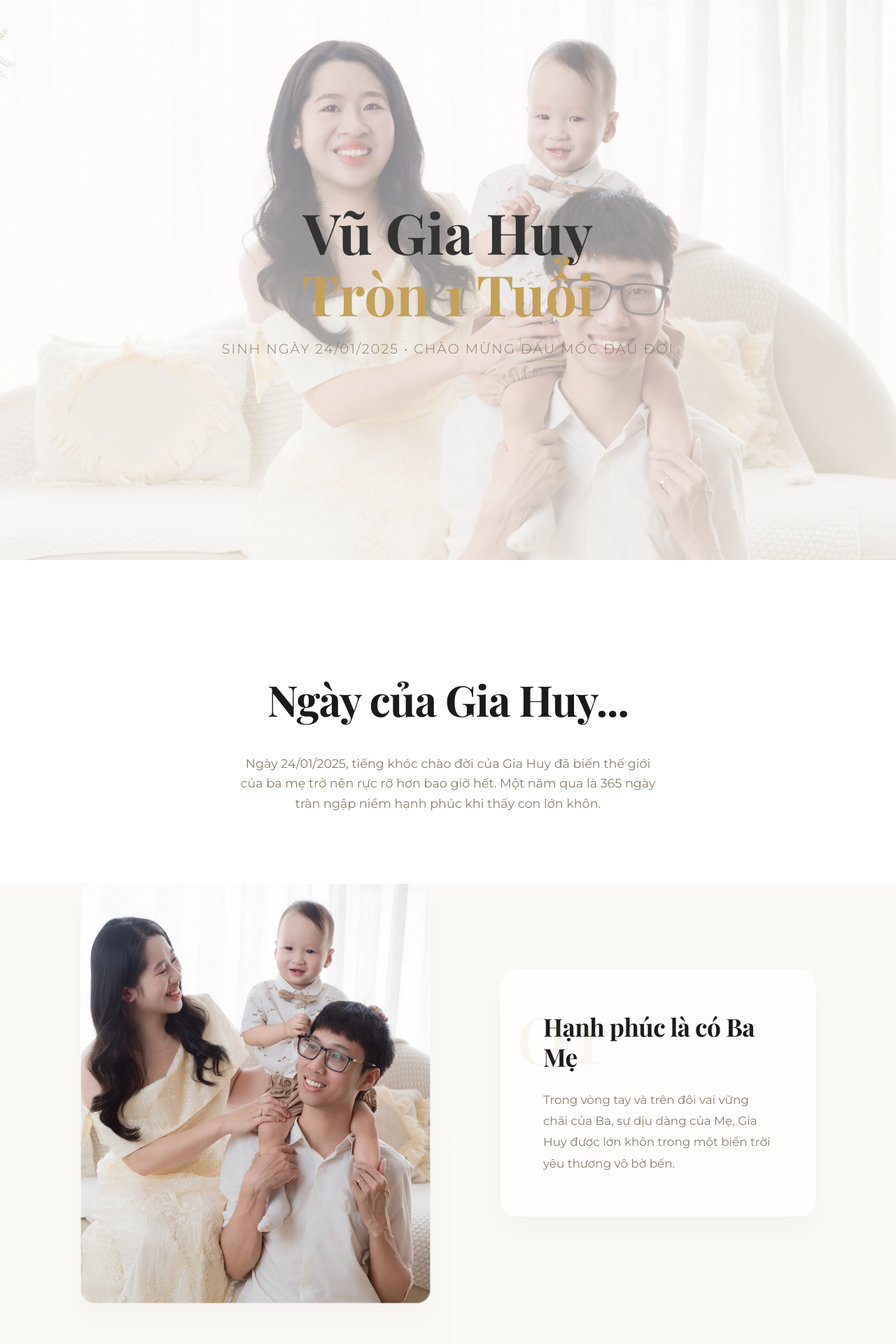
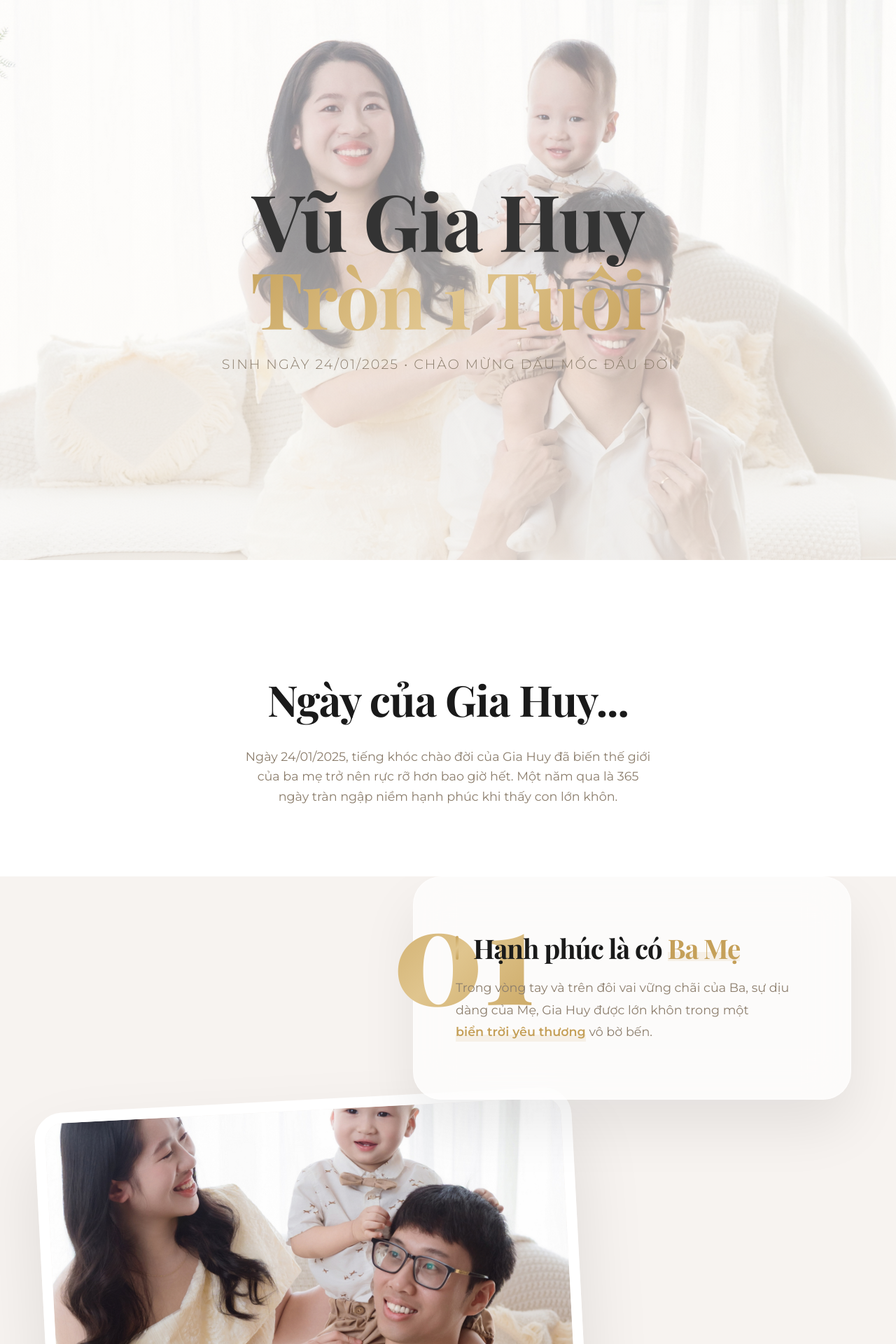
Before and after one commit to Manh-Hoang-07/nextjs, a Next.js app: page / in a window 1280 px wide. Shown: the top 1920 px of the page at 70% size. Built offline with nearby package versions, Linux system fonts and the light colour scheme.

Commit message:
sinh nhật 1 tuổi con - thay đổi bố cục

```diff
--- a/src/app/BirthdayContent.tsx
+++ b/src/app/BirthdayContent.tsx
@@ -60,7 +60,7 @@ export default function BirthdayContent() {
 
     useEffect(() => {
         const revealOnScroll = () => {
-            const reveals = document.querySelectorAll(".reveal");
+            const reveals = document.querySelectorAll(".reveal, .reveal-left, .reveal-right");
             const triggerBottom = window.innerHeight * 0.85;
 
             reveals.forEach((el) => {
@@ -181,6 +181,9 @@ export default function BirthdayContent() {
             )}
 
             <header className="hero">
+                <div className="blob" style={{ position: 'absolute', top: '10%', right: '10%', zIndex: 0 }}></div>
+                <div className="blob" style={{ position: 'absolute', bottom: '20%', left: '5%', width: '400px', height: '400px', zIndex: 0 }}></div>
+
                 <div className="hero-image-container" ref={heroRef}>
                     <Image
                         src="/images/baby_1.jpg"
@@ -220,54 +223,54 @@ export default function BirthdayContent() {
 
             <section className="journey">
                 <div className="timeline-line"></div>
-                <div className="milestone reveal">
+                <div className="milestone reveal-left">
                     <div className="milestone-image" onClick={() => openModal(1)} style={{ position: 'relative' }}>
                         <Image src="/images/baby_2.jpg" alt="Sleeping Baby" fill sizes="(max-width: 768px) 100vw, 50vw" style={{ objectFit: 'cover' }} />
                     </div>
                     <div className="milestone-content">
                         <span className="number">01</span>
-                        <h3>Hạnh phúc là có Ba Mẹ</h3>
-                        <p> Trong vòng tay và trên đôi vai vững chãi của Ba, sự dịu dàng của Mẹ, Gia Huy được lớn khôn trong một biển trời yêu thương vô bờ bến.</p>
+                        <h3>Hạnh phúc là có <span className="highlight">Ba Mẹ</span></h3>
+                        <p> Trong vòng tay và trên đôi vai vững chãi của Ba, sự dịu dàng của Mẹ, Gia Huy được lớn khôn trong một <span className="highlight">biển trời yêu thương</span> vô bờ bến.</p>
                     </div>
                 </div>
-                <div className="milestone reveal alt">
+                <div className="milestone reveal-right alt">
                     <div className="milestone-image" onClick={() => openModal(2)} style={{ position: 'relative' }}>
                         <Image src="/images/baby_3.jpg" alt="First Steps" fill sizes="(max-width: 768px) 100vw, 50vw" style={{ objectFit: 'cover' }} />
                     </div>
                     <div className="milestone-content">
                         <span className="number">02</span>
-                        <h3>Tổ ấm nhỏ của Gia Huy</h3>
-                        <p> Mỗi khoảnh khắc cả nhà mình bên nhau đều là những trang hồi ký đẹp nhất mà Ba Mẹ muốn lưu giữ mãi mãi trong trái tim dành cho con.</p>
+                        <h3>Tổ ấm nhỏ của <span className="highlight">Gia Huy</span></h3>
+                        <p> Mỗi khoảnh khắc cả nhà mình bên nhau đều là những <span className="highlight">trang hồi ký đẹp nhất</span> mà Ba Mẹ muốn lưu giữ mãi mãi trong trái tim dành cho con.</p>
                     </div>
                 </div>
-                <div className="milestone reveal">
+                <div className="milestone reveal-left">
                     <div className="milestone-image" onClick={() => openModal(3)} style={{ position: 'relative' }}>
                         <Image src="/images/baby_4.jpg" alt="Birthday Cake" fill sizes="(max-width: 768px) 100vw, 50vw" style={{ objectFit: 'cover' }} />
                     </div>
                     <div className="milestone-content">
                         <span className="number">03</span>
-                        <h3>Nụ cười tỏa nắng</h3>
-                        <p> Nụ cười của con chính là ánh nắng rực rỡ nhất, xua tan mọi mệt mỏi và sưởi ấm tâm hồn Ba Mẹ mỗi ngày trôi qua.</p>
+                        <h3>Nụ cười <span className="highlight">tỏa nắng</span></h3>
+                        <p> Nụ cười của con chính là <span className="highlight">ánh nắng rực rỡ nhất</span>, xua tan mọi mệt mỏi và sưởi ấm tâm hồn Ba Mẹ mỗi ngày trôi qua.</p>
                     </div>
                 </div>
-                <div className="milestone reveal alt">
+                <div className="milestone reveal-right alt">
                     <div className="milestone-image" onClick={() => openModal(4)} style={{ position: 'relative' }}>
                         <Image src="/images/baby_5.jpg" alt="Family Time" fill sizes="(max-width: 768px) 100vw, 50vw" style={{ objectFit: 'cover' }} />
                     </div>
                     <div className="milestone-content">
                         <span className="number">04</span>
-                        <h3>Gắn kết yêu thương</h3>
-                        <p> Hạnh phúc không ở đâu xa, nó nằm ngay trong những cái ôm, những ánh mắt trìu mến khi cả gia đình mình cùng đồng hành bên nhau.</p>
+                        <h3>Gắn kết <span className="highlight">yêu thương</span></h3>
+                        <p> Hạnh phúc không ở đâu xa, nó nằm ngay trong những <span className="highlight">cái ôm</span>, những ánh mắt trìu mến khi cả gia đình mình cùng đồng hành bên nhau.</p>
                     </div>
                 </div>
-                <div className="milestone reveal">
+                <div className="milestone reveal-left">
                     <div className="milestone-image" onClick={() => openModal(5)} style={{ position: 'relative' }}>
                         <Image src="/images/baby_6.jpg" alt="Birthday Celebration" fill sizes="(max-width: 768px) 100vw, 50vw" style={{ objectFit: 'cover' }} />
                     </div>
                     <div className="milestone-content">
                         <span className="number">05</span>
-                        <h3>Hành trình trải nghiệm</h3>
-                        <p> Một tuổi đầu đời với biết bao bỡ ngỡ, nhưng cũng đầy ắp tiếng cười. Chúc Gia Huy của Ba Mẹ luôn mạnh khỏe, thông minh và thật bình an.</p>
+                        <h3>Hành trình <span className="highlight">trải nghiệm</span></h3>
+                        <p> Một tuổi đầu đời với biết bao bỡ ngỡ, nhưng cũng <span className="highlight">đầy ắp tiếng cười</span>. Chúc Gia Huy của Ba Mẹ luôn mạnh khỏe, thông minh và thật bình an.</p>
                     </div>
                 </div>
             </section>
@@ -331,7 +334,8 @@ export default function BirthdayContent() {
                 </div>
             </section>
 
-            <section className="letter section-padding">
+            <section className="letter section-padding" style={{ position: 'relative', overflow: 'hidden' }}>
+                <div className="blob" style={{ position: 'absolute', bottom: '-20%', right: '5%', background: 'rgba(197, 160, 89, 0.15)', zIndex: 0 }}></div>
                 <div className="container">
                     <div className="letter-box reveal">
                         <div className="card-edge top"></div>
--- a/src/app/birthday.css
+++ b/src/app/birthday.css
@@ -1,12 +1,45 @@
 :root {
-    --bg-color: #faf9f6;
+    --bg-color: #f7f3f0;
     --primary-color: #8c7e6d;
     --accent-color: #c5a059;
-    --text-color: #2d2d2d;
+    --text-color: #3d3d3d;
     --white: #ffffff;
-    --soft-shadow: 0 20px 40px rgba(0, 0, 0, 0.03);
-    --glass-bg: rgba(255, 255, 255, 0.7);
-    --glass-border: rgba(255, 255, 255, 0.3);
+    --soft-shadow: 0 40px 80px rgba(140, 126, 109, 0.12);
+    --glass-bg: rgba(255, 255, 255, 0.65);
+    --glass-border: rgba(255, 255, 255, 0.5);
+    --gold-gradient: linear-gradient(135deg, #c5a059 0%, #e0c58e 50%, #c5a059 100%);
+}
+
+@keyframes float {
+    0% {
+        transform: translateY(0px) rotate(0deg);
+    }
+
+    50% {
+        transform: translateY(-20px) rotate(5deg);
+    }
+
+    100% {
+        transform: translateY(0px) rotate(0deg);
+    }
+}
+
+@keyframes float-slow {
+    0% {
+        transform: translate(0, 0);
+    }
+
+    33% {
+        transform: translate(30px, -50px);
+    }
+
+    66% {
+        transform: translate(-20px, 20px);
+    }
+
+    100% {
+        transform: translate(0, 0);
+    }
 }
 
 .birthday-page {
@@ -127,18 +160,24 @@
 }
 
 .birthday-page .hero h1 {
-    font-size: clamp(3rem, 10vw, 5rem);
+    font-size: clamp(3.5rem, 15vw, 7rem);
     color: #333;
-    line-height: 1.1;
-    margin-bottom: 20px;
+    line-height: 0.9;
+    margin-bottom: 30px;
+    letter-spacing: -2px;
 }
 
 .birthday-page .hero h1 span {
-    color: var(--accent-color);
+    background: var(--gold-gradient);
+    -webkit-background-clip: text;
+    background-clip: text;
+    -webkit-text-fill-color: transparent;
+    display: block;
+    margin-top: 10px;
 }
 
 .birthday-page .hero p {
-    font-size: 1.2rem;
+    font-size: clamp(0.9rem, 4vw, 1.2rem);
     color: var(--primary-color);
     letter-spacing: 2px;
     text-transform: uppercase;
@@ -199,17 +238,18 @@
 }
 
 .birthday-page .section-title {
-    font-size: clamp(2.5rem, 6vw, 3.8rem);
-    margin-bottom: 30px;
+    font-size: clamp(2rem, 8vw, 3.8rem);
+    margin-bottom: 20px;
     color: #1a1a1a;
     letter-spacing: -1px;
 }
 
 .birthday-page .section-desc {
-    font-size: 1.1rem;
+    font-size: clamp(0.95rem, 4vw, 1.1rem);
     max-width: 600px;
     margin: 0 auto;
     color: var(--primary-color);
+    padding: 0 10px;
 }
 
 /* Milestone Section Upgrade */
@@ -230,38 +270,43 @@
 }
 
 .birthday-page .milestone {
-    display: flex;
+    display: grid;
+    grid-template-columns: repeat(12, 1fr);
     align-items: center;
-    justify-content: center;
-    gap: 100px;
-    margin-bottom: 150px;
-    padding: 0 40px;
+    margin-bottom: 250px;
+    padding: 0 5%;
     position: relative;
     z-index: 1;
 }
 
 .birthday-page .milestone.alt {
-    flex-direction: row-reverse;
+    direction: ltr;
+    /* Ensure grid column numbers remain consistent */
 }
 
 .birthday-page .milestone-image {
-    flex: 1;
-    max-width: 500px;
-    height: 600px;
+    grid-column: 1 / 9;
+    width: 100%;
+    max-width: none;
+    height: 650px;
     overflow: hidden;
-    border-radius: 20px;
-    box-shadow: var(--soft-shadow);
+    border-radius: 40px;
+    box-shadow: 0 50px 100px rgba(0, 0, 0, 0.1);
     position: relative;
+    border: 15px solid var(--white);
+    transform: rotate(-3deg);
+    transition: all 0.8s cubic-bezier(0.19, 1, 0.22, 1);
+    z-index: 1;
 }
 
-.birthday-page .milestone-image::after {
-    content: '';
-    position: absolute;
-    inset: 0;
-    border: 1px solid var(--white);
-    border-radius: 20px;
-    opacity: 0.5;
-    pointer-events: none;
+.birthday-page .milestone.alt .milestone-image {
+    grid-column: 5 / 13;
+    transform: rotate(3deg);
+}
+
+.birthday-page .milestone:hover .milestone-image {
+    transform: rotate(0deg) scale(1.03);
+    z-index: 3;
 }
 
 .birthday-page .milestone-image img {
@@ -276,39 +321,121 @@
 }
 
 .birthday-page .milestone-content {
-    flex: 1;
-    max-width: 450px;
+    grid-column: 7 / 13;
+    grid-row: 1;
     background: var(--glass-bg);
-    backdrop-filter: blur(10px);
-    padding: 60px;
-    border-radius: 24px;
+    backdrop-filter: blur(30px);
+    padding: 80px 60px;
+    border-radius: 40px;
     border: 1px solid var(--glass-border);
-    box-shadow: var(--soft-shadow);
+    box-shadow: 0 40px 80px rgba(0, 0, 0, 0.08);
     position: relative;
+    z-index: 2;
+    transition: all 0.8s cubic-bezier(0.19, 1, 0.22, 1);
+    margin-left: -50px;
+    /* Force overlap */
+}
+
+.birthday-page .milestone.alt .milestone-content {
+    grid-column: 1 / 7;
+    margin-left: 0;
+    margin-right: -50px;
+    /* Force overlap with reverse margin */
+}
+
+.birthday-page .milestone:hover .milestone-content {
+    transform: translateY(-30px) scale(1.02);
+    background: rgba(255, 255, 255, 0.95);
+    box-shadow: 0 60px 120px rgba(0, 0, 0, 0.12);
 }
 
 .birthday-page .number {
-    font-family: 'Playfair Display', serif;
-    font-size: 8rem;
-    color: var(--accent-color);
-    opacity: 0.08;
+    font-family: var(--font-playfair), serif;
+    font-size: 12rem;
+    background: var(--gold-gradient);
+    -webkit-background-clip: text;
+    background-clip: text;
+    -webkit-text-fill-color: transparent;
+    opacity: 0.15;
     position: absolute;
-    top: -20px;
-    left: 20px;
+    top: -50px;
+    left: -30px;
+    font-weight: 900;
 }
 
 .birthday-page .milestone-content h3 {
-    font-size: 2.2rem;
-    margin-bottom: 25px;
+    font-size: 2.4rem;
+    margin-bottom: 20px;
     color: #1a1a1a;
-    letter-spacing: -0.5px;
-    line-height: 1.2;
+    letter-spacing: -1px;
+    line-height: 1.1;
+    position: relative;
+    padding-left: 25px;
+}
+
+.birthday-page .milestone-content h3::before {
+    content: '';
+    position: absolute;
+    left: 0;
+    top: 10%;
+    height: 80%;
+    width: 4px;
+    background: var(--gold-gradient);
+    border-radius: 2px;
 }
 
 .birthday-page .milestone-content p {
-    font-size: 1.05rem;
+    font-size: 1.1rem;
     color: var(--primary-color);
     line-height: 1.8;
+    opacity: 0.85;
+}
+
+.birthday-page .milestone-content>* {
+    opacity: 0;
+    transform: translateY(20px);
+    transition: all 0.8s cubic-bezier(0.19, 1, 0.22, 1);
+}
+
+.birthday-page .milestone.active .milestone-content>* {
+    opacity: 1;
+    transform: translateY(0);
+}
+
+.birthday-page .milestone.active .milestone-content h3 {
+    transition-delay: 0.4s;
+}
+
+.birthday-page .milestone.active .milestone-content p {
+    transition-delay: 0.6s;
+}
+
+.birthday-page .milestone.active .number {
+    transition-delay: 0.2s;
+}
+
+.birthday-page .highlight {
+    color: var(--accent-color);
+    font-weight: 600;
+    position: relative;
+    display: inline-block;
+}
+
+.birthday-page .highlight::after {
+    content: '';
+    position: absolute;
+    bottom: 2px;
+    left: 0;
+    width: 0;
+    height: 30%;
+    background: rgba(197, 160, 89, 0.12);
+    z-index: -1;
+    transition: width 1s cubic-bezier(0.19, 1, 0.22, 1);
+    transition-delay: 1.2s;
+}
+
+.birthday-page .milestone.active .highlight::after {
+    width: 100%;
 }
 
 /* Letter Section Upgrade */
@@ -472,49 +599,137 @@
 }
 
 /* Animations */
-.birthday-page .fade-up {
+.birthday-page .reveal-left {
     opacity: 0;
-    transform: translateY(30px);
-    transition: all 0.8s ease;
+    transform: translateX(-100px);
+    transition: all 1.2s cubic-bezier(0.19, 1, 0.22, 1);
 }
 
-.birthday-page .fade-up.active {
-    opacity: 1;
-    transform: translateY(0);
+.birthday-page .reveal-right {
+    opacity: 0;
+    transform: translateX(100px);
+    transition: all 1.2s cubic-bezier(0.19, 1, 0.22, 1);
 }
 
-.birthday-page .delay-1 {
-    transition-delay: 0.2s;
+.birthday-page .reveal-left.active,
+.birthday-page .reveal-right.active {
+    opacity: 1;
+    transform: translateX(0);
 }
 
-.birthday-page .delay-2 {
-    transition-delay: 0.4s;
+.birthday-page .floating-decor {
+    position: absolute;
+    pointer-events: none;
+    z-index: 0;
+    opacity: 0.4;
+    filter: blur(2px);
 }
 
-.birthday-page .reveal {
-    opacity: 0;
-    transform: translateY(50px);
-    transition: all 1s cubic-bezier(0.19, 1, 0.22, 1);
-}
-
-.birthday-page .reveal.active {
-    opacity: 1;
-    transform: translateY(0);
+.birthday-page .blob {
+    width: 300px;
+    height: 300px;
+    background: var(--gold-gradient);
+    border-radius: 50%;
+    filter: blur(80px);
+    opacity: 0.2;
+    animation: float-slow 20s infinite alternate;
 }
 
 @media (max-width: 768px) {
+    .birthday-page .section-padding {
+        padding: 60px 0;
+    }
+
+    .birthday-page .welcome {
+        padding: 100px 0 60px 0;
+    }
+
     .birthday-page .milestone {
+        display: flex;
         flex-direction: column !important;
-        gap: 40px;
+        gap: 0;
+        padding: 0 20px;
+        margin-bottom: 100px;
+    }
+
+    .birthday-page .milestone.alt {
+        flex-direction: column !important;
+    }
+
+    .birthday-page .milestone-image {
+        grid-column: auto;
+        width: 100%;
+        aspect-ratio: 4/5;
+        height: auto;
+        border-radius: 30px;
+        border-width: 8px;
+        z-index: 1;
+        transform: rotate(-1deg) !important;
+    }
+
+    .birthday-page .milestone.alt .milestone-image {
+        transform: rotate(1deg) !important;
+    }
+
+    .birthday-page .milestone-content {
+        grid-column: auto;
+        width: 92%;
+        padding: 40px 30px;
+        border-radius: 40px;
+        margin: -80px auto 0 !important;
+        z-index: 2;
+        box-shadow: 0 20px 60px rgba(0, 0, 0, 0.1);
+    }
+
+    .birthday-page .number {
+        font-size: 5rem;
+        top: -25px;
+        left: 15px;
+    }
+
+    .birthday-page .milestone-content h3 {
+        font-size: 1.5rem;
+        margin-bottom: 12px;
+        padding-left: 15px;
+    }
+
+    .birthday-page .milestone-content h3::before {
+        width: 3px;
+    }
+
+    .birthday-page .milestone-content p {
+        font-size: 0.95rem;
+        line-height: 1.6;
+    }
+
+    .birthday-page .letter-box {
+        padding: 40px 20px;
+        border-radius: 15px;
+    }
+
+    .birthday-page .letter h2 {
+        font-size: 1.8rem;
+    }
+
+    .birthday-page .signature {
+        font-size: 1.2rem;
+        margin-top: 30px;
+    }
+
+    .birthday-page .gallery-grid {
+        grid-template-columns: 1fr;
+        grid-auto-rows: 300px;
         padding: 0 20px;
     }
 
-    .birthday-page .milestone-image {
-        height: 300px;
+    .birthday-page .mosaic-grid {
+        grid-template-columns: repeat(2, 1fr);
+        grid-template-rows: auto;
+        padding: 0 20px;
     }
 
-    .birthday-page .letter-box {
-        padding: 60px 30px;
+    .birthday-page .mosaic-item {
+        height: 180px;
     }
 }
 
@@ -547,15 +762,18 @@
     margin: auto;
     display: block;
     width: auto;
-    max-width: 90%;
+    height: auto;
+    max-width: 95%;
     max-height: 85vh;
-    border-radius: 8px;
-    box-shadow: 0 0 50px rgba(0, 0, 0, 0.5);
+    object-fit: contain;
+    /* Đảm bảo không bị ép/méo ảnh */
+    border-radius: 12px;
+    box-shadow: 0 0 80px rgba(0, 0, 0, 0.8);
     transition: transform 0.2s cubic-bezier(0.16, 1, 0.3, 1);
     transform-origin: center;
     cursor: grab;
     user-select: none;
-    animation: zoomModal 0.4s cubic-bezier(0.16, 1, 0.3, 1);
+    animation: zoomModal 0.5s cubic-bezier(0.19, 1, 0.22, 1);
 }
 
 .birthday-page .modal-content:active {
```
